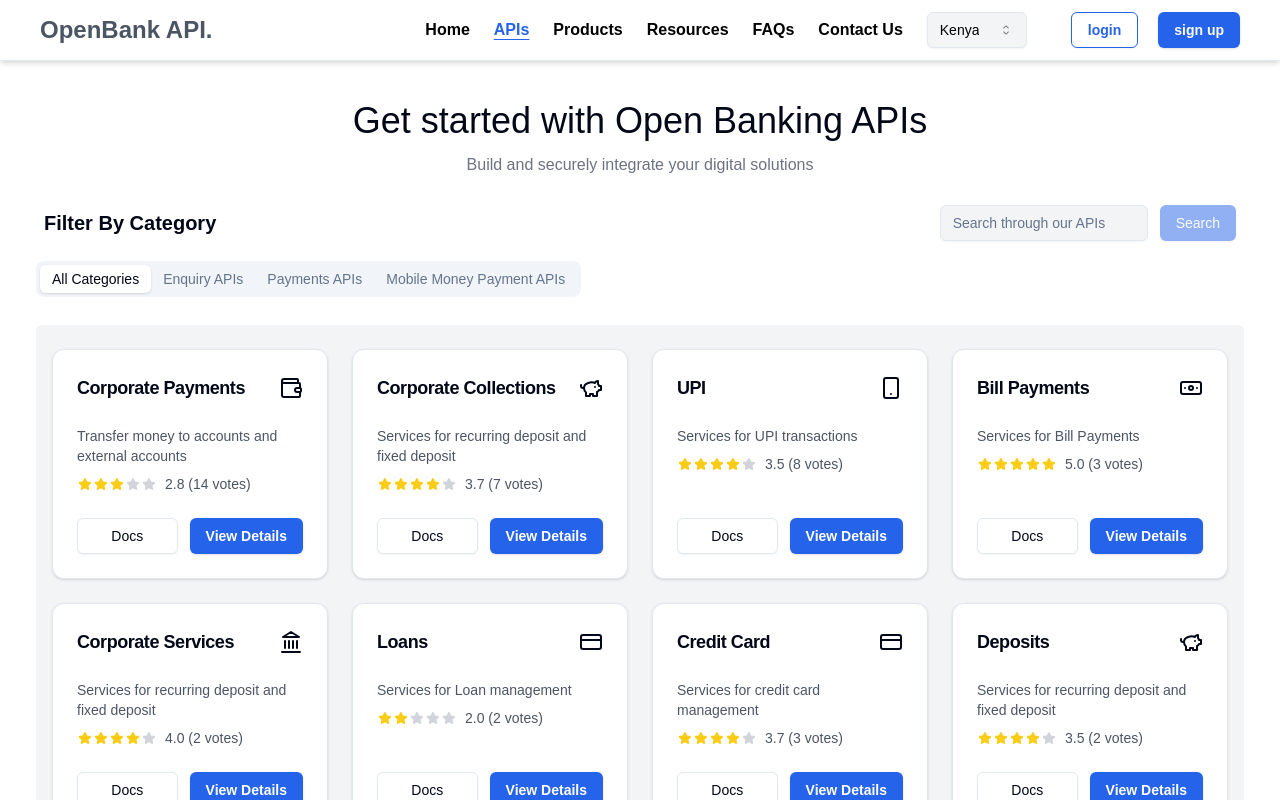
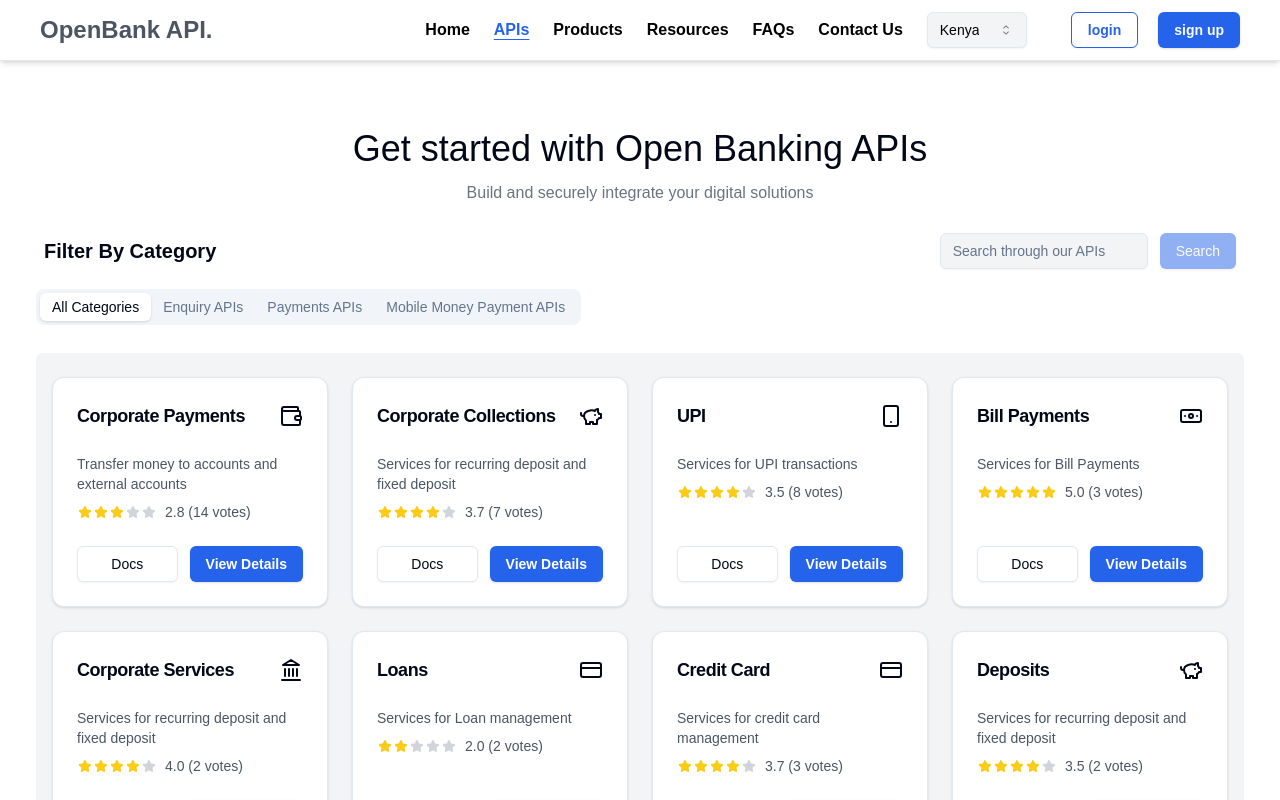
Before and after one commit to abhijayrajvansh/ncba-client, a Next.js app: page /apis in a window 1280 px wide. Shown: the top 800 px of the page. Built offline with nearby package versions, Linux system fonts and the light colour scheme.

Commit message:
update: increased bit margin

```diff
--- a/components/Apis.tsx
+++ b/components/Apis.tsx
@@ -9,7 +9,7 @@ const Apis = () => {
   return (
     <div className="px-5">
       <div className="p-4 rounded-lg">
-        <div className="mb-7 text-center flex flex-col gap-3">
+        <div className="my-7 text-center flex flex-col gap-3">
           <div className="text-4xl">Get started with Open Banking APIs</div>
           <p className="text-gray-500">Build and securely integrate your digital solutions</p>
         </div>
```
